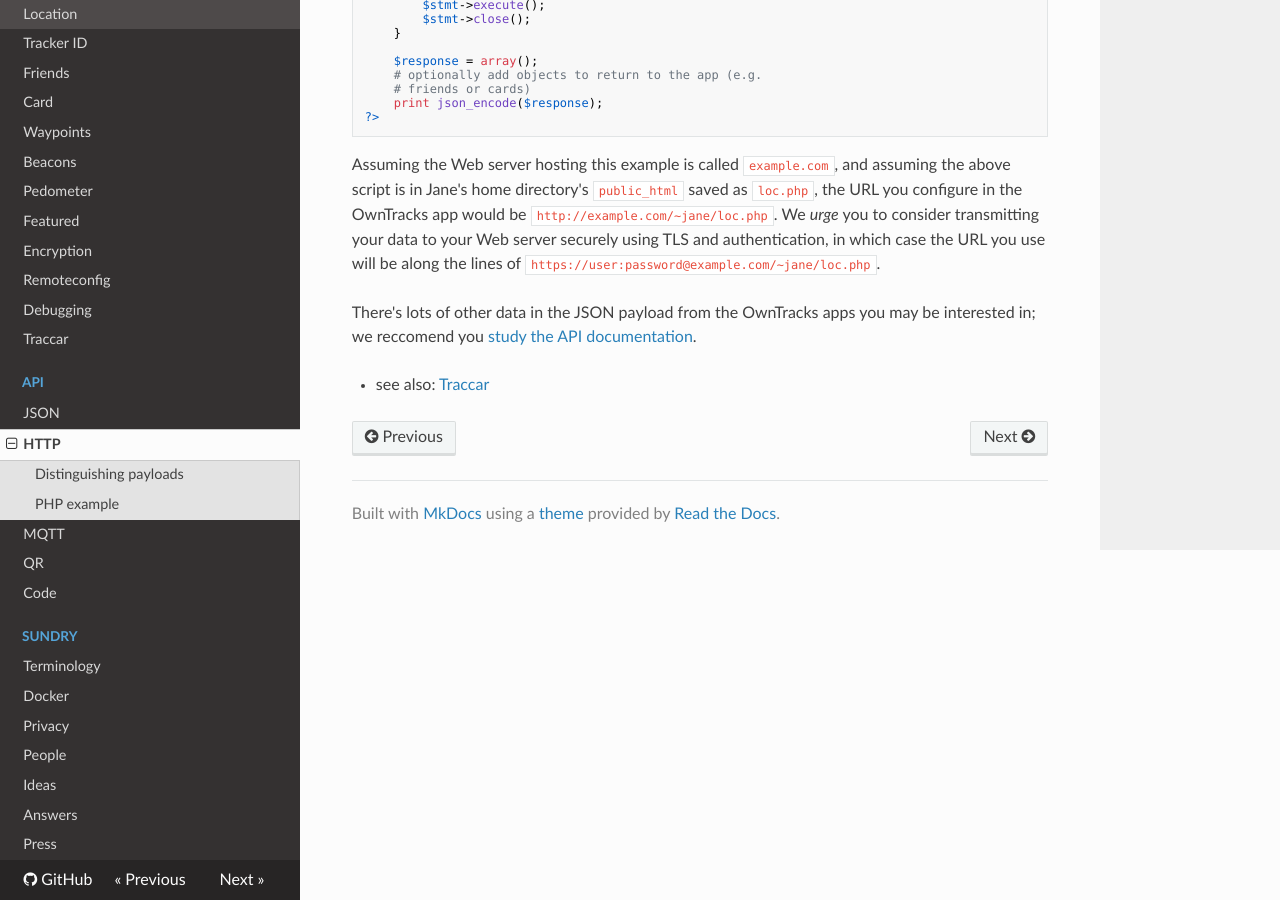
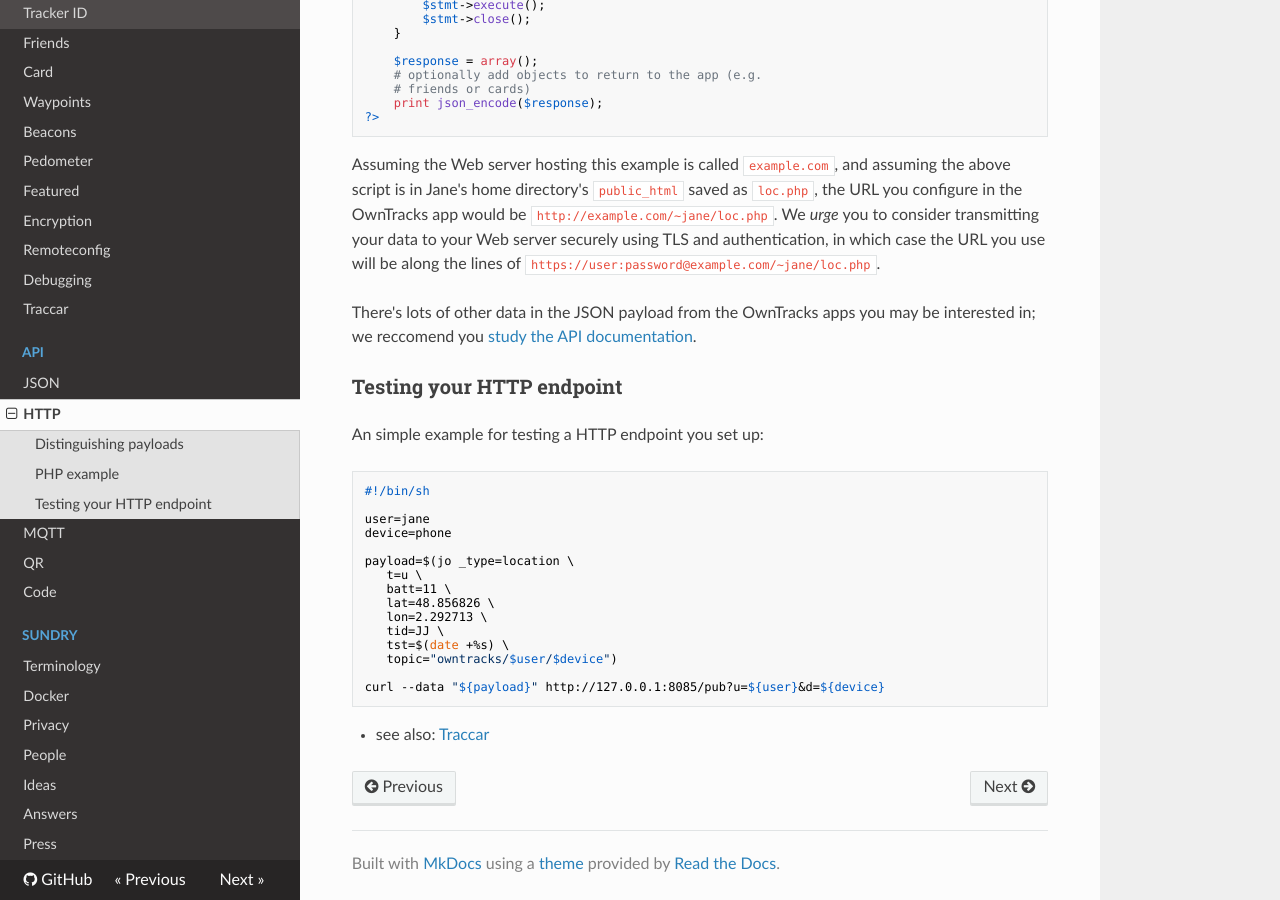
Before and after one commit to owntracks/booklet, an MkDocs documentation site: the page built from docs/tech/http.md, in a window 1280 px wide and 900 px high, scrolled down 2463 px. Built offline with MkDocs 1.6.1, drawn with Linux system fonts in a browser that asks for light colours; nearby versions of some CDN libraries; old or Windows-style settings are respelled for this version of MkDocs.

Commit message:
add example for testing endpoint

````diff
--- a/docs/tech/http.md
+++ b/docs/tech/http.md
@@ -99,4 +99,26 @@ Assuming the Web server hosting this example is called `example.com`, and assumi
 
 There's lots of other data in the JSON payload from the OwnTracks apps you may be interested in; we reccomend you [study the API documentation](json.md).
 
+### Testing your HTTP endpoint
+
+An simple example for testing a HTTP endpoint you set up:
+
+```bash
+#!/bin/sh
+
+user=jane
+device=phone
+
+payload=$(jo _type=location \
+   t=u \
+   batt=11 \
+   lat=48.856826 \
+   lon=2.292713 \
+   tid=JJ \
+   tst=$(date +%s) \
+   topic="owntracks/$user/$device")
+
+curl --data "${payload}" http://127.0.0.1:8085/pub?u=${user}&d=${device}
+```
+
 * see also: [Traccar](../features/traccar.md)
````
